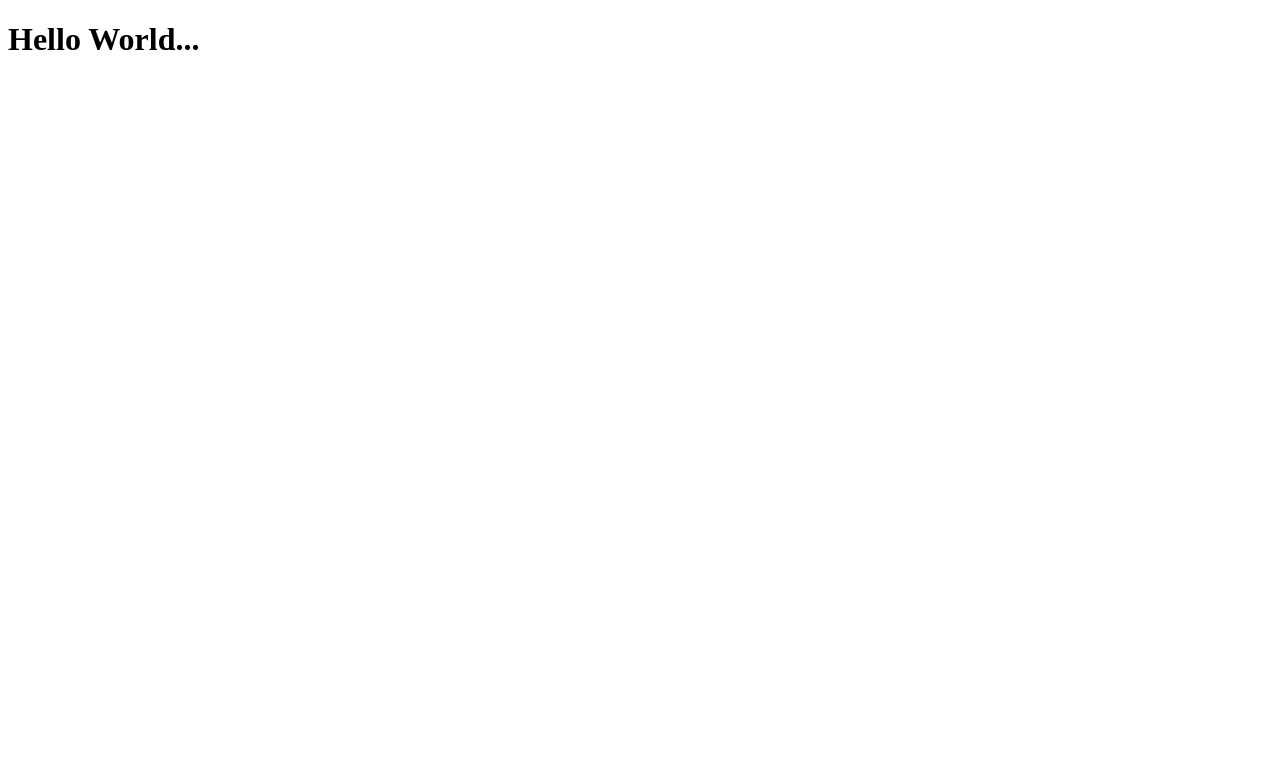
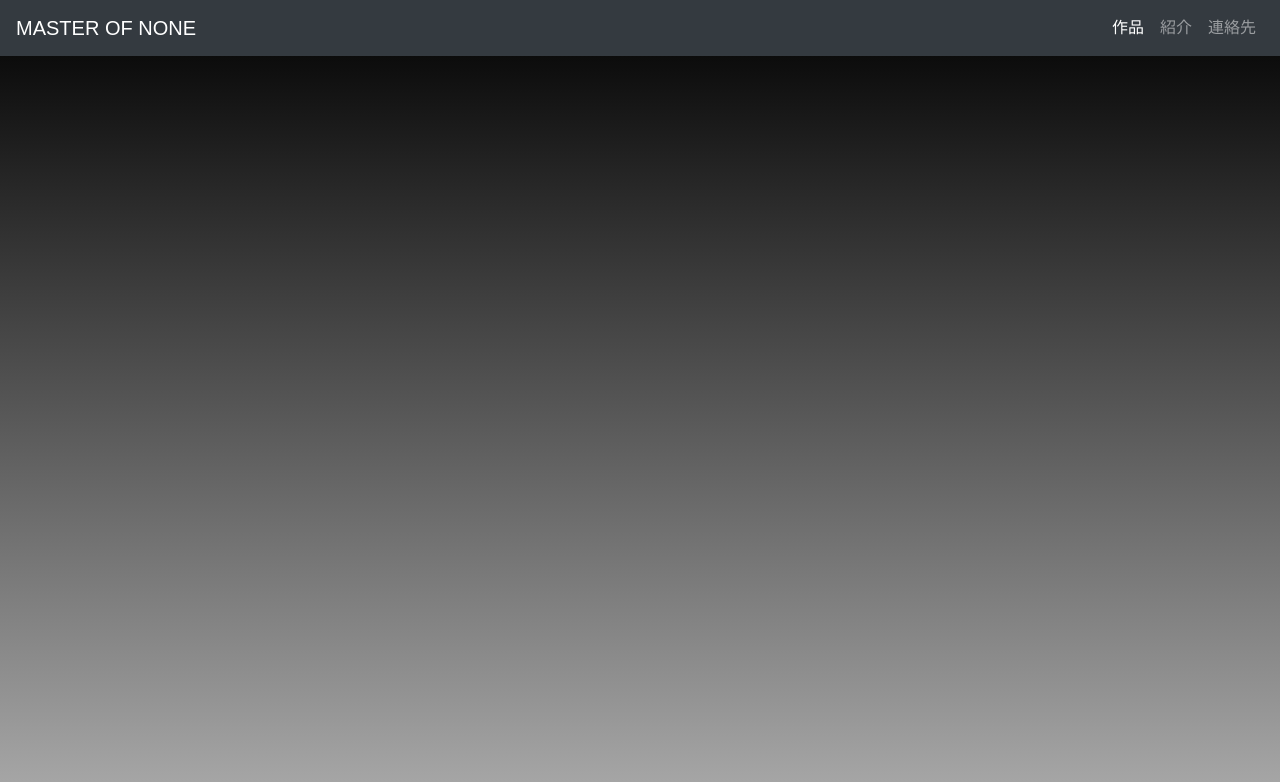
Before and after one commit to kktwr/mon, a plain HTML site: page index.html in a window 1280 px wide. Drawn offline with nearby package versions, Linux system fonts and the light colour scheme; a web font is replaced by a local one.

Commit message:
Update index.html

```diff
--- a/index.html
+++ b/index.html
@@ -1,6 +1,61 @@
 <!DOCTYPE html>
-<html>
-<body>
-<h1>Hello World...</h1>
+<html lang="ja">
+<head>
+    <meta charset="UTF-8">
+    <meta name="viewport" content="width=device-width, initial-scale=1.0">
+    <title>MASTER OF NONE</title>
+    <link href="https://stackpath.bootstrapcdn.com/bootstrap/4.5.2/css/bootstrap.min.css" rel="stylesheet">
+    <link href="https://fonts.googleapis.com/css2?family=Noto+Sans+JP:wght@400;700&family=Futura:wght@500;700&display=swap" rel="stylesheet">
+    <style>
+        body {
+            font-family: 'Noto Sans JP', sans-serif; /* 日本語フォント */
+            background-color: #A9A9A9; /* Dark Grey */
+            color: white;
+        }
+        .header-logo, .navbar {
+            font-family: 'Futura', sans-serif;
+        }
+        .bg-gradient {
+            background: linear-gradient(180deg, black, #A9A9A9);
+            background-attachment: fixed;
+        }
+    </style>
+</head>
+<body class="bg-gradient">
+    <nav class="navbar navbar-expand-lg navbar-dark bg-dark">
+        <a class="navbar-brand header-logo" href="#">MASTER OF NONE</a>
+        <button class="navbar-toggler" type="button" data-toggle="collapse" data-target="#navbarNav" aria-controls="navbarNav" aria-expanded="false" aria-label="Toggle navigation">
+            <span class="navbar-toggler-icon"></span>
+        </button>
+        <div class="collapse navbar-collapse" id="navbarNav">
+            <ul class="navbar-nav ml-auto">
+                <li class="nav-item active">
+                    <a class="nav-link" href="#works">作品</a>
+                </li>
+                <li class="nav-item">
+                    <a class="nav-link" href="#about">紹介</a>
+                </li>
+                <li class="nav-item">
+                    <a class="nav-link" href="#contact">連絡先</a>
+                </li>
+            </ul>
+        </div>
+    </nav>
+
+    <section id="works">
+        <!-- 作品セクションのコンテンツ -->
+    </section>
+
+    <section id="Who we are">
+        <!-- 紹介セクションのコンテンツ -->
+    </section>
+
+    <section id="contact">
+        <!-- 連絡先セクションのコンテンツ -->
+    </section>
+
+    <script src="https://code.jquery.com/jquery-3.5.1.slim.min.js"></script>
+    <script src="https://cdn.jsdelivr.net/npm/@popperjs/core@2.5.2/dist/umd/popper.min.js"></script>
+    <script src="https://stackpath.bootstrapcdn.com/bootstrap/4.5.2/js/bootstrap.min.js"></script>
 </body>
 </html>
```
